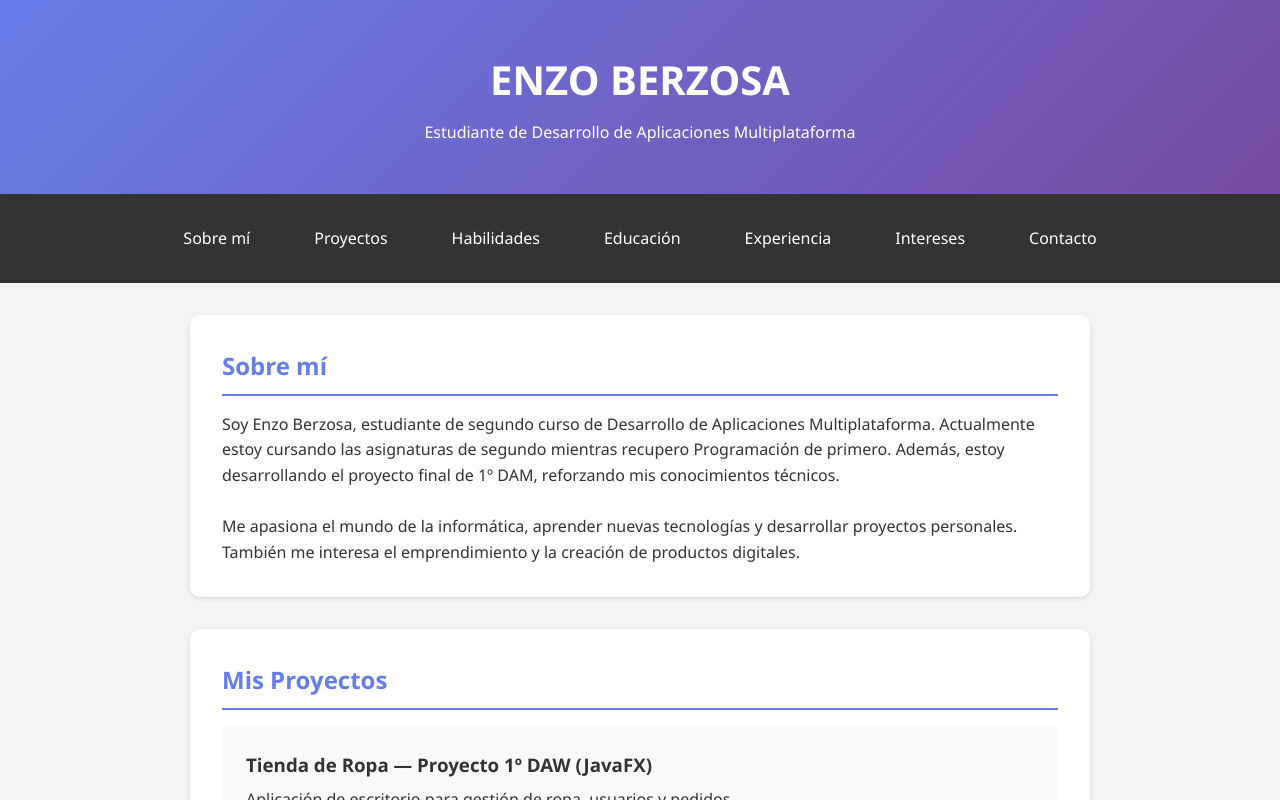
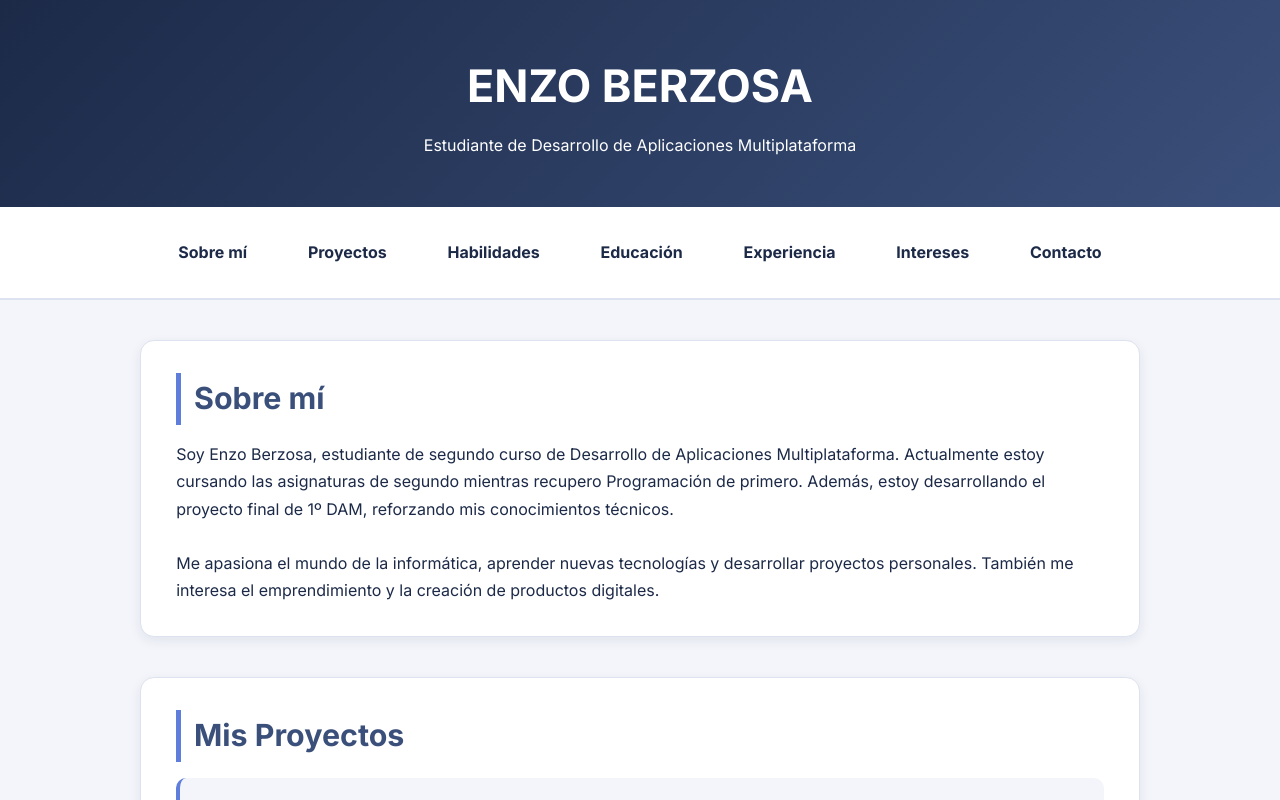
Before and after one commit to Enzoflx/enzo-portofolio, a plain HTML site: page index.html in a window 1280 px wide. Shown: the top 800 px of the page. Drawn offline with Linux system fonts and the light colour scheme.

Commit message:
Actualizar archivo de estilos CSS personalizado

```diff
--- a/styles.css
+++ b/styles.css
@@ -1,100 +1,118 @@
-* {
-margin: 0;
-padding: 0;
-box-sizing: border-box;
+/* ===== RESET ===== */
+* { margin: 0; padding: 0; box-sizing: border-box; }
+
+/* ===== BODY ===== */
+body {
+    font-family: "Inter", Arial, sans-serif;
+    line-height: 1.7;
+    background-color: #f3f5fa;
+    color: #1c2a48;
 }
-body {
-font-family: 'Segoe UI', Tahoma, Geneva, Verdana, sans-serif;
-line-height: 1.6;
-color: #333;
-background-color: #f4f4f4;
-}
+
+/* ===== HEADER ===== */
 header {
-  background: linear-gradient(135deg, #667eea 0%, #764ba2 100%);
-color: white;
+    background: linear-gradient(135deg, #1c2a48, #3a4f7a);
     text-align: center;
     padding: 3rem 1rem;
+    color: white;
 }
-header h1 {
-font-size: 2.5rem;
-margin-bottom: 0.5rem;
-}
+header h1 { font-size: 2.8rem; margin-bottom: 0.5rem; }
+header .perfil { width: 120px; height: 120px; border-radius: 50%; margin-bottom: 1rem; }
+
+/* ===== NAV ===== */
 nav {
-background-color: #333;
     display: flex;
     justify-content: center;
     flex-wrap: wrap;
+    background: #ffffff;
     padding: 1rem;
+    border-bottom: 2px solid #dce2f0;
 }
 nav a {
-color: white;
     text-decoration: none;
-padding: 0.5rem 1.5rem;
-margin: 0.5rem;
-border-radius: 5px;
-transition: background-color 0.3s;
+    color: #1c2a48;
+    padding: 0.6rem 1.5rem;
+    margin: 0.4rem;
+    border-radius: 8px;
+    font-weight: 600;
+    transition: background 0.3s, transform 0.3s;
 }
 nav a:hover {
-background-color: #667eea;
+    background: #5f7ddb;
+    color: white;
+    transform: translateY(-3px);
 }
+
+/* ===== SECCIONES ===== */
 section {
-max-width: 900px;
-margin: 2rem auto;
-padding: 2rem;
-background-color: white;
-border-radius: 10px;
-box-shadow: 0 2px 5px rgba(0,0,0,0.1);
+    max-width: 1000px;
+    margin: 2.5rem auto;
+    padding: 2rem 2.2rem;
+    background: white;
+    border-radius: 14px;
+    border: 1px solid #dce2f0;
+    box-shadow: 0 4px 12px rgba(28,42,72,0.08);
 }
 h2 {
-color: #667eea;
+    font-size: 1.9rem;
+    color: #3a4f7a;
+    border-left: 5px solid #5f7ddb;
+    padding-left: 0.8rem;
     margin-bottom: 1rem;
-border-bottom: 2px solid #667eea;
-padding-bottom: 0.5rem;
 }
+
+/* ===== PROYECTOS ===== */
 .proyecto {
-background-color: #f9f9f9;
+    background: #f3f5fa;
     padding: 1.5rem;
     margin: 1rem 0;
-5. Mensaje de commit: Añadir archivo de estilos CSS
-6. Haz clic en "Commit new file"
-border-left: 4px solid #667eea;
-border-radius: 5px;
+    border-left: 4px solid #5f7ddb;
+    border-radius: 10px;
+    transition: transform 0.3s, box-shadow 0.3s;
 }
-.proyecto h3 {
-color: #333;
-margin-bottom: 0.5rem;
+.proyecto:hover {
+    transform: translateY(-5px);
+    box-shadow: 0 4px 15px rgba(95,125,219,0.4);
 }
+.proyecto img { width: 100%; margin-top: 1rem; border-radius: 8px; }
+
+/* ===== HABILIDADES ===== */
 #habilidades ul {
     list-style: none;
     display: grid;
-grid-template-columns: repeat(auto-fit, minmax(150px, 1fr));
+    grid-template-columns: repeat(auto-fit, minmax(160px,1fr));
     gap: 1rem;
-margin-top: 1rem;
+    margin-top: 0.8rem;
 }
 #habilidades li {
-background-color: #667eea;
+    background: #1c2a48;
     color: white;
     padding: 1rem;
     text-align: center;
-border-radius: 5px;
-transition: transform 0.3s;
+    border-radius: 10px;
+    font-weight: 500;
+    transition: transform 0.3s, background 0.3s;
 }
-#habilidades li:hover {
-transform: translateY(-5px);
+#habilidades li:hover { background: #5f7ddb; transform: translateY(-5px); }
+
+/* ===== FORMULARIO ===== */
+form { display: flex; flex-direction: column; gap: 0.8rem; margin-top: 1rem; }
+input, textarea { padding: 0.8rem; border-radius: 6px; border: 1px solid #ccc; font-family: inherit; }
+button { background: #3a4f7a; color: white; padding: 0.8rem; border: none; border-radius: 6px; cursor: pointer; transition: background 0.3s; }
+button:hover { background: #5f7ddb; }
+
+/* ===== FOOTER ===== */
+footer {
+    background: #1c2a48;
+    color: #e6e9f3;
+    text-align: center;
+    padding: 2rem;
+    margin-top: 3rem;
 }
-footer {
-background-color: #333;
-color: white;
-text-align: center;
-padding: 1.5rem;
-margin-top: 2rem;
+
+/* ===== RESPONSIVE ===== */
+@media (max-width: 768px) {
+    header h1 { font-size: 2.2rem; }
+    section { margin: 1.5rem; padding: 1.5rem; }
+    nav { flex-direction: column; }
 }
-@media (max-width: 768px) {
-header h1 {
-font-size: 2rem;
-}
-section {
-margin: 1rem;
-padding: 1.5rem;
-}
-}
```
Lines whose indentation alone changed are shown as unchanged.
